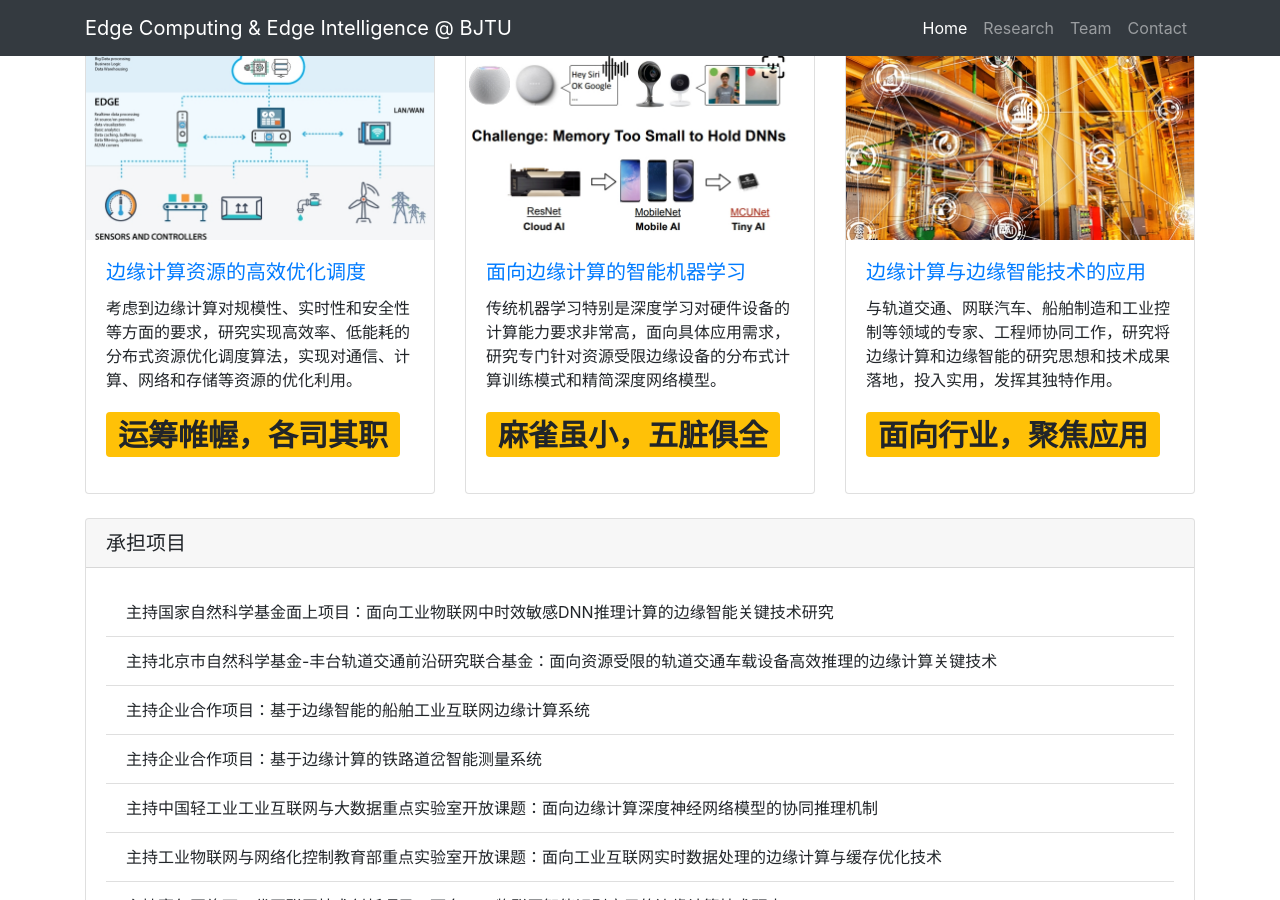
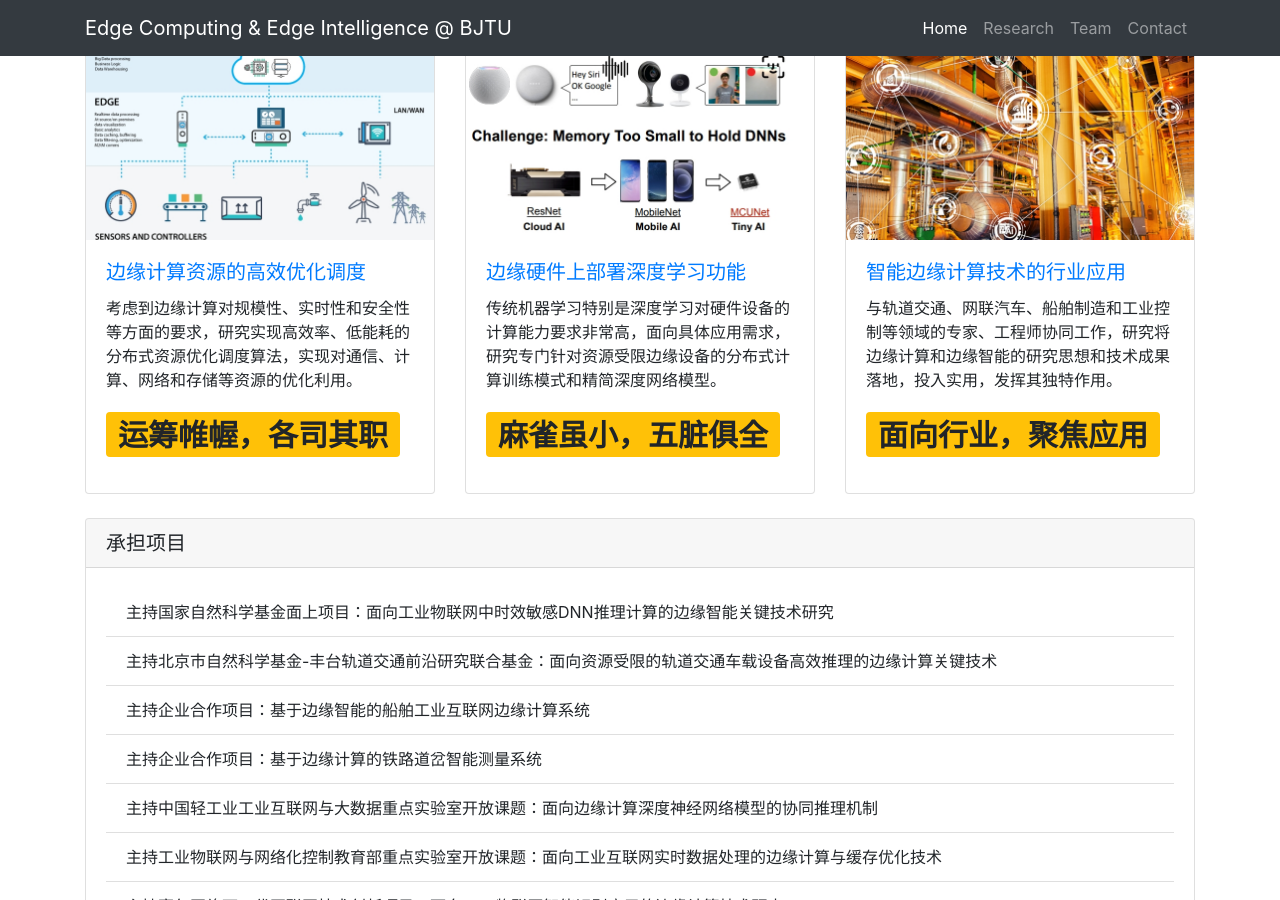
Before and after one commit to fangvv/Homepage, a Jekyll site: the page Edgecomp/index.html, which Jekyll copies as it is, in a window 1280 px wide and 900 px high, scrolled down 565 px. Built offline with Jekyll 4.4.1, drawn with Linux system fonts in a browser that asks for light colours; comment, search, counter and statistics services are not loaded.

Commit message:
update web

```diff
--- a/Edgecomp/index.html
+++ b/Edgecomp/index.html
@@ -60,7 +60,7 @@
   <div class="card h-100">
      <a href="#"><img class="card-img-top" src="img/2.jpg" alt="" /></a>
      <div class="card-body">
-        <h5 class="card-title"> <a href="#">面向边缘计算的智能机器学习</a> </h5>
+        <h5 class="card-title"> <a href="#">边缘硬件上部署深度学习功能</a> </h5>
         <p class="card-text">传统机器学习特别是深度学习对硬件设备的计算能力要求非常高，面向具体应用需求，研究专门针对资源受限边缘设备的分布式计算训练模式和精简深度网络模型。</p>
         <p><h1><span class="badge badge-warning">麻雀虽小，五脏俱全</span></h1></p>
     </div>
@@ -70,7 +70,7 @@
   <div class="card h-100">
      <a href="#"><img class="card-img-top" src="img/3.jpg" alt="" /></a>
      <div class="card-body">
-        <h5 class="card-title"> <a href="#">边缘计算与边缘智能技术的应用</a> </h5>
+        <h5 class="card-title"> <a href="#">智能边缘计算技术的行业应用</a> </h5>
         <p class="card-text">与轨道交通、网联汽车、船舶制造和工业控制等领域的专家、工程师协同工作，研究将边缘计算和边缘智能的研究思想和技术成果落地，投入实用，发挥其独特作用。</p>
         <p><h1><span class="badge badge-warning">面向行业，聚焦应用</span></h1></p>
     </div>
```
